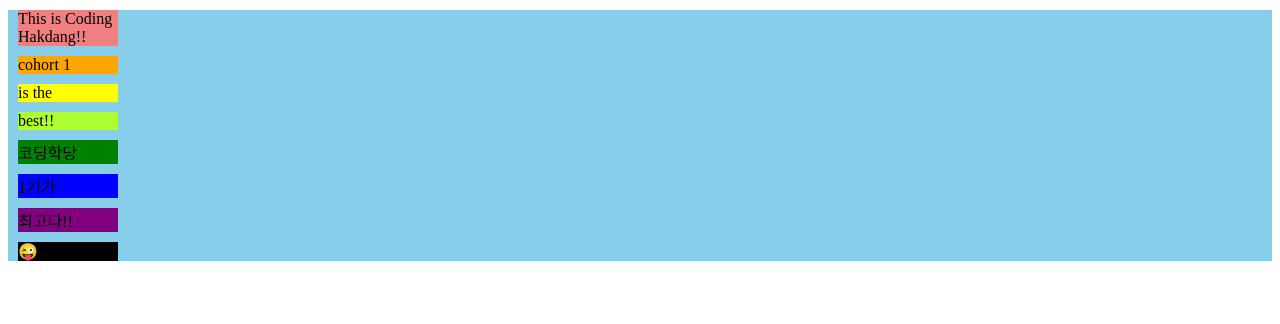
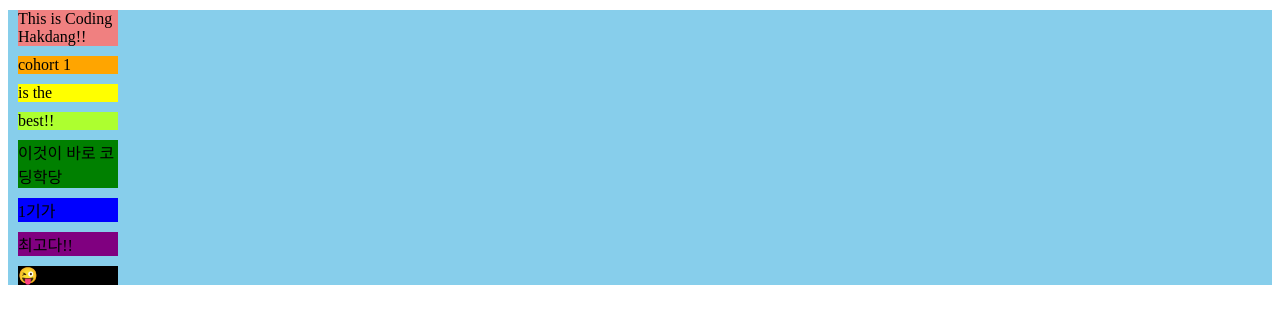
Before and after one commit to edwinKR/ch-lec-3-css-flex-assign, a plain HTML site: page index.html in a window 1280 px wide. Drawn offline with Linux system fonts and the light colour scheme.

Commit message:
update: title_kor

```diff
--- a/index.html
+++ b/index.html
@@ -11,7 +11,7 @@
         <div class="inner box-2">cohort 1</div>
         <div class="inner box-3">is the</div>
         <div class="inner box-4">best!!</div>
-        <div class="inner box-5">코딩학당</div>
+        <div class="inner box-5">이것이 바로 코딩학당</div>
         <div class="inner box-6">1기가</div>
         <div class="inner box-7">최고다!!</div>
         <div class="inner box-8">😜</div>
```
